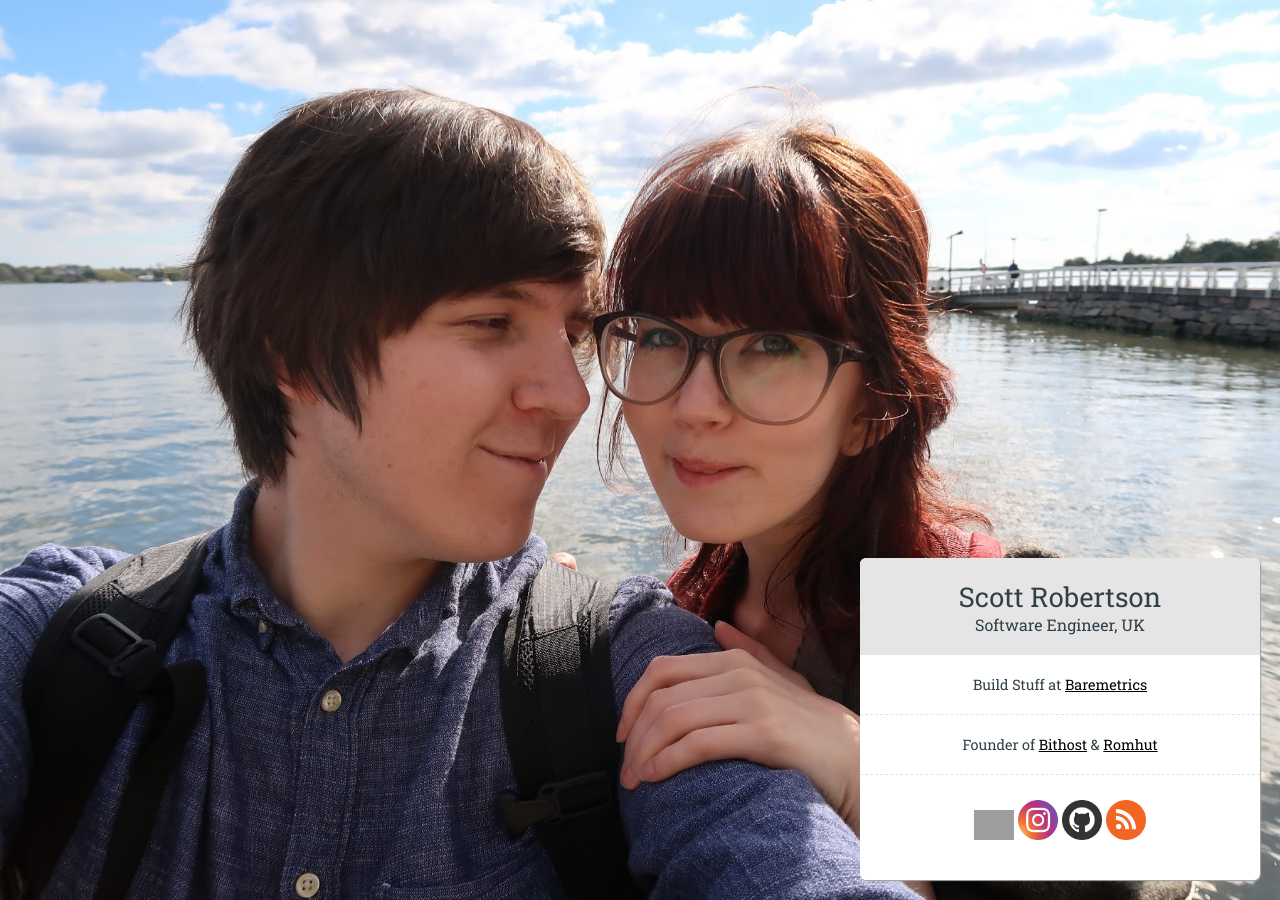
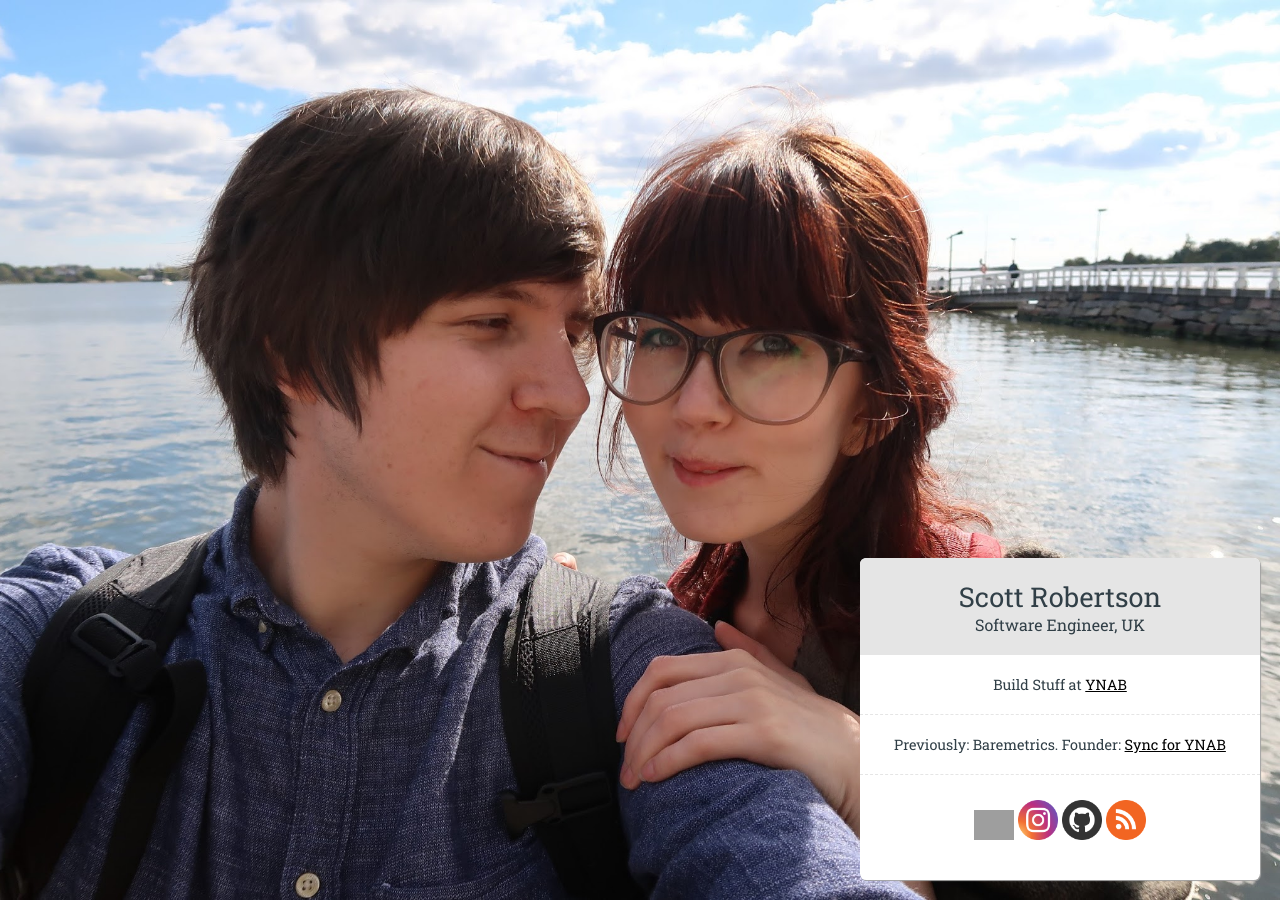
Before and after one commit to scottrobertson/scottrobertson.me, a Jekyll site: the page built from index.html, in a window 1280 px wide. Built offline with Jekyll 4.4.1, drawn with Linux system fonts in a browser that asks for light colours; the list of posts is cut into pages by our own code; grey boxes are pictures that could not be loaded.

Commit message:
Update index.html

```diff
--- a/index.html
+++ b/index.html
@@ -12,10 +12,10 @@ title: Blog
 
   <div class="details">
     <div class="detail">
-      Build Stuff at <a href="https://baremetrics.com">Baremetrics</a>
+      Build Stuff at <a href="https://ynab.com">YNAB</a>
     </div>
     <div class="detail">
-      Founder of <a href="https://bithost.io">Bithost</a> & <a href="https://romhut.com">Romhut</a>
+      Previously: Baremetrics. Founder: <a href="https://syncforynab.com">Sync for YNAB</a>
     </div>
   </div>
 
```
